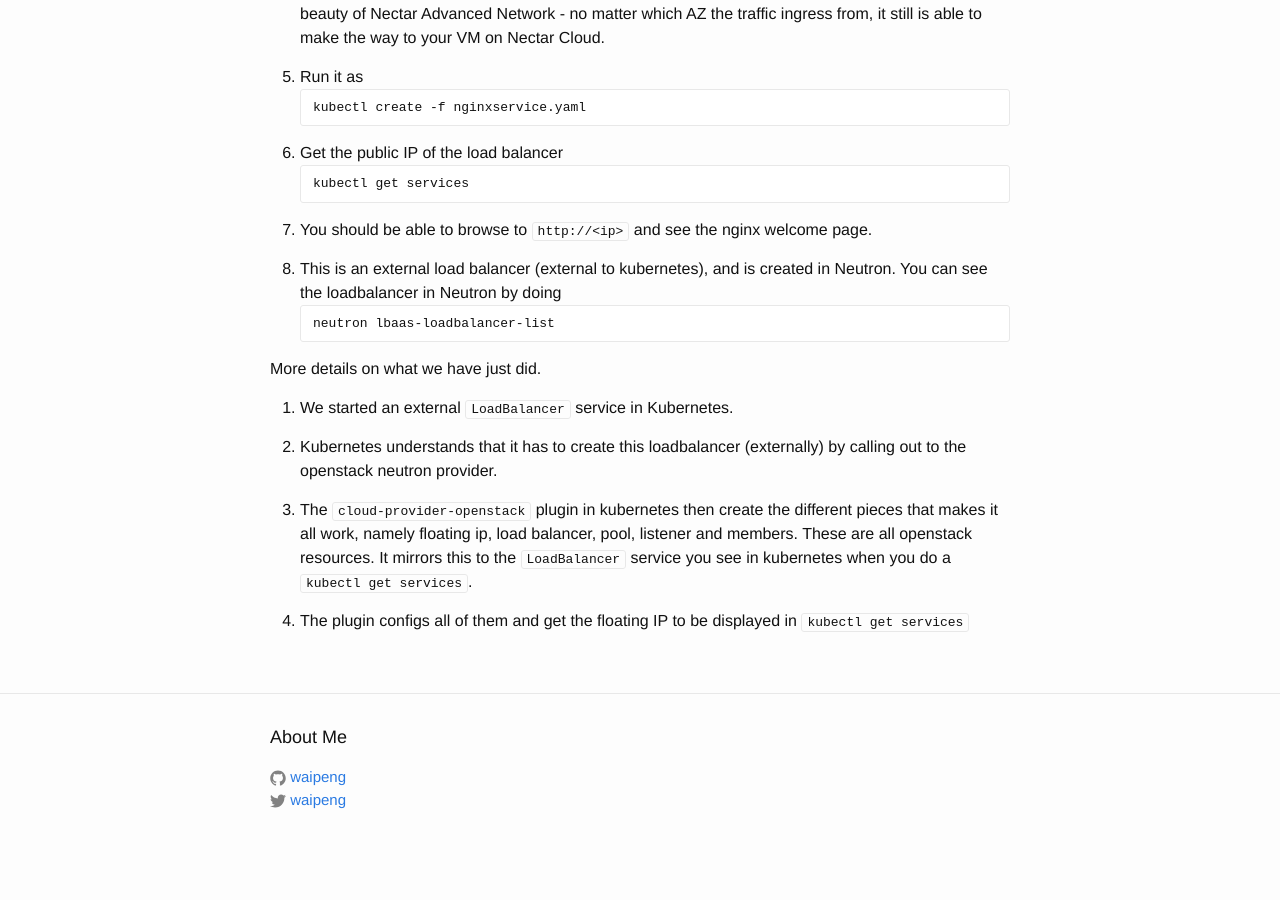
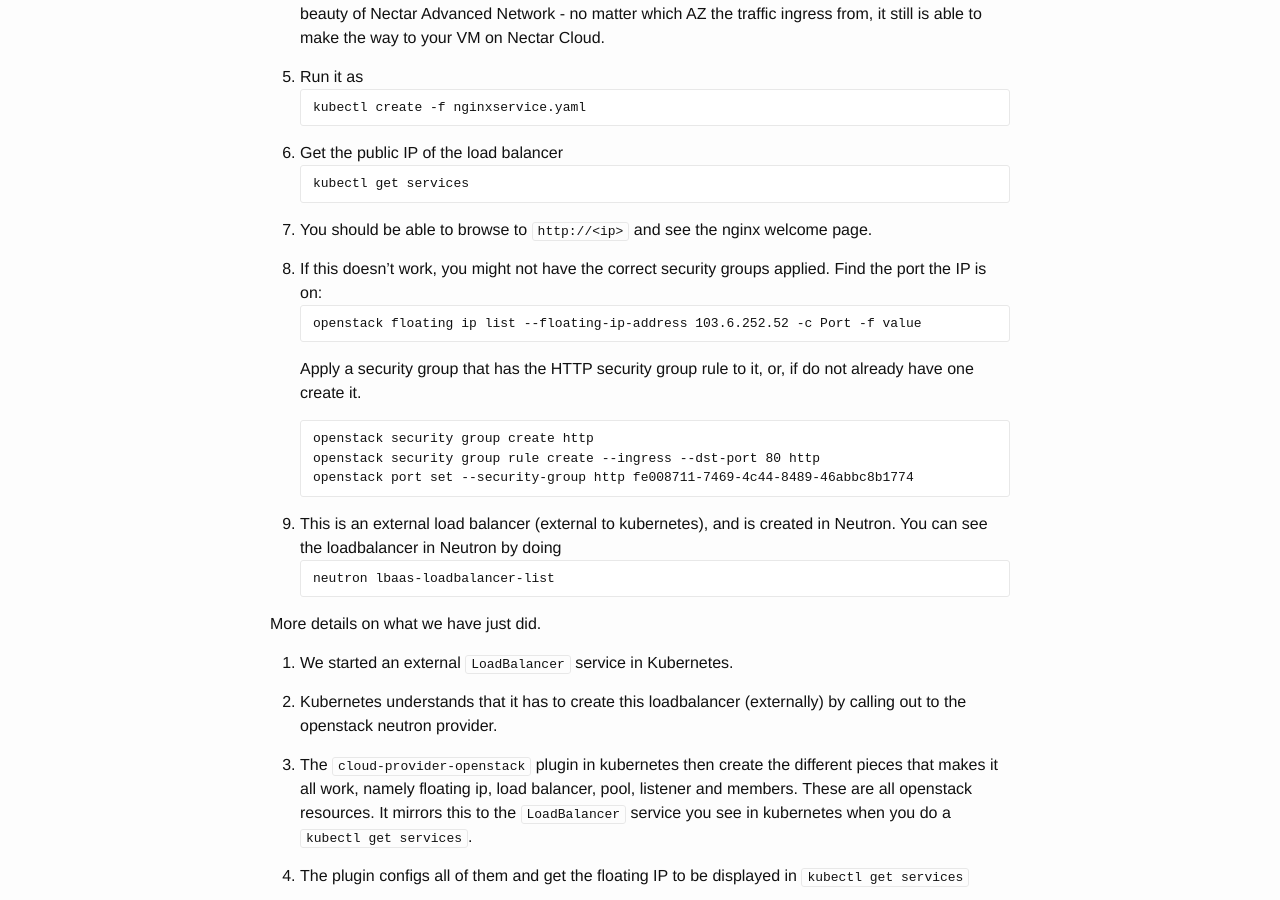
Before and after one commit to waipeng/alltherunning, a Jekyll site: the page built from _posts/2019-04-28-kubernetes-with-loadbalancer.md, in a window 1280 px wide and 900 px high, scrolled down 1167 px. Built offline with Jekyll 4.4.1, drawn with Linux system fonts in a browser that asks for light colours; before the commit the page ends 2038 px from its top, so only the background shows below that.

Commit message:
Update k8s with LB post to add sec group

````diff
--- a/_posts/2019-04-28-kubernetes-with-loadbalancer.md
+++ b/_posts/2019-04-28-kubernetes-with-loadbalancer.md
@@ -71,6 +71,19 @@ from, it still is able to make the way to your VM on Nectar Cloud.
 
 1. You should be able to browse to `http://<ip>` and see the nginx welcome page.
 
+1. If this doesn't work, you might not have the correct security groups applied.
+   Find the port the IP is on:
+   ```
+   openstack floating ip list --floating-ip-address 103.6.252.52 -c Port -f value
+   ```
+   Apply a security group that has the HTTP security group rule to it, or, if do
+not already have one create it.
+   ```
+   openstack security group create http
+   openstack security group rule create --ingress --dst-port 80 http
+   openstack port set --security-group http fe008711-7469-4c44-8489-46abbc8b1774
+   ```
+
 1. This is an external load balancer (external to kubernetes), and is created in
    Neutron. You can see the loadbalancer in Neutron by doing
    ```
````
